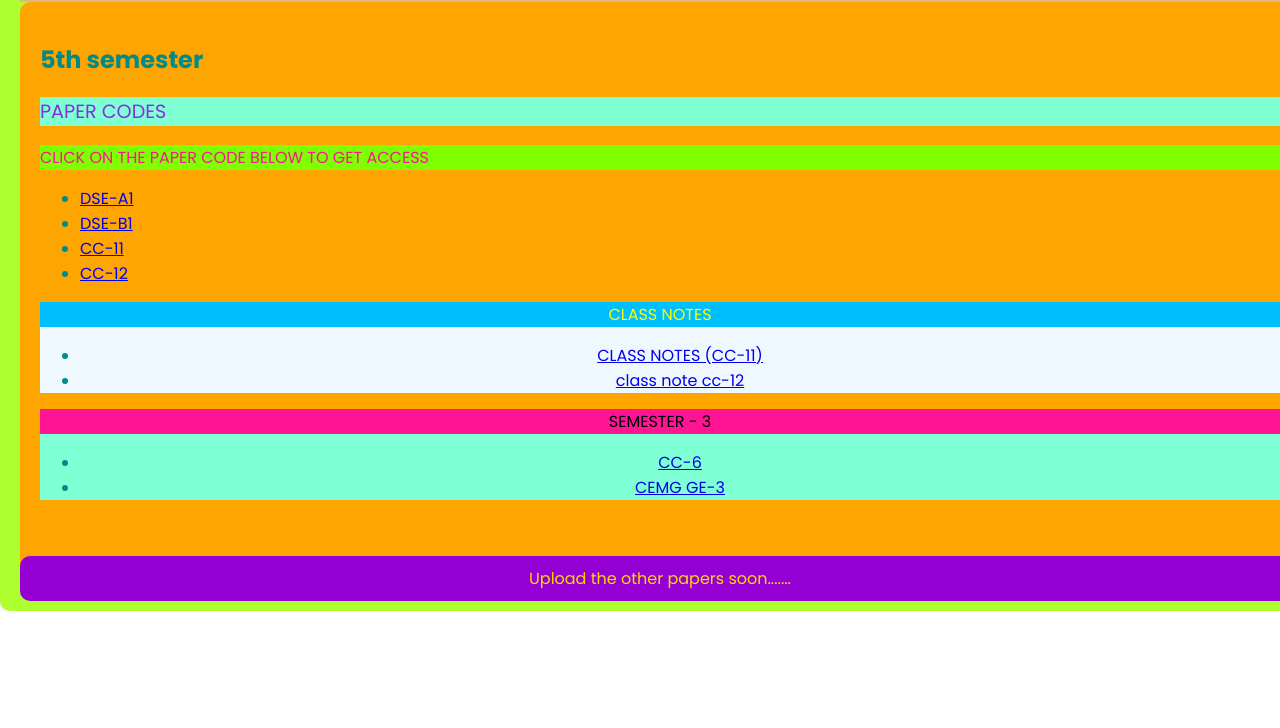
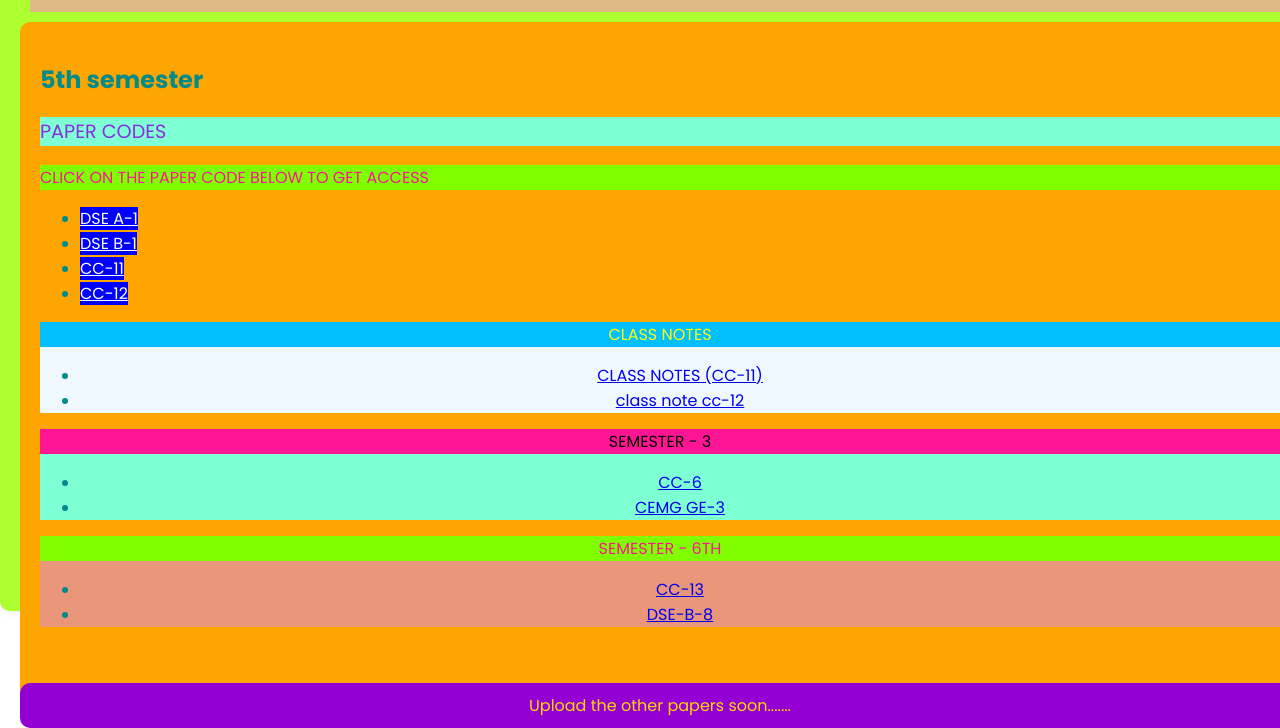
Before and after one commit to DEV2K23BHO/university-unlocked-2, a plain HTML site: page index.html in a window 1280 px wide. Shown: the part 229-957 px from the top of the page. Before the commit the page ends 840 px from the top, so only its background shows below. Drawn offline with Linux system fonts and the light colour scheme.

Commit message:
Add files via upload

```diff
--- a/index.html
+++ b/index.html
@@ -26,10 +26,10 @@
         <p>CLICK ON THE PAPER CODE BELOW TO GET ACCESS</p>
         <div class="subject-lists">
           <ul>
-            <li><a href="./DSE-A1.html">DSE-A1</a></li>
-            <li><a href="./DSE-B1.html">DSE-B1</a></li>
-            <li><a href= "./CC-11.html">CC-11</a></li>
-            <li><a href="./cc-12.html">CC-12</a></li>
+            <li><a href="./DSE-A1.html" class="sub-button">DSE A-1</a></li>
+            <li><a href="./DSE-B1.html" class="sub-button">DSE B-1</a></li>
+            <li><a href="./CC-11.html" class="sub-button">CC-11</a></li>
+            <li><a href="./cc-12.html" class="sub-button">CC-12</a></li>
           </ul>
         </div>
         <div class="notes">
@@ -46,6 +46,13 @@
             <li><a href="./CEMG.html"> CEMG GE-3</a></li>
           </ul>
         </div>
+        <div class="sem-6th">
+          <p>SEMESTER - 6TH</p>
+          <ul>
+            <li><a href="./cc-13.html">CC-13</a></li>
+            <li><a href="./DSE-B-8.html">DSE-B-8</a></li>
+          </ul>
+        </div>
       </div>
     </div>
     <footer>
--- a/style.css
+++ b/style.css
@@ -47,6 +47,7 @@ body {
     size: 1000px
     flex-grow:1;
     height: 100%;
+    margin: 10px;
   }
 
   .content {
@@ -97,7 +98,7 @@ body {
   }
 
   .subject-list a:hover {
-    color: #0056b3;
+    color:white;
   }
 
   footer {
@@ -135,3 +136,11 @@ body {
     background-color: aquamarine;
     text-align: center;
   }
+  .sub-button{
+    background-color: blue;
+    color: white;
+  }
+  .sem-6th{
+    text-align: center;
+    background-color:darksalmon;
+  }
```
Also changed, not shown: DSE-B-8.html (added, +3 -0 lines), cc-13.html (added, +3 -0 lines).
